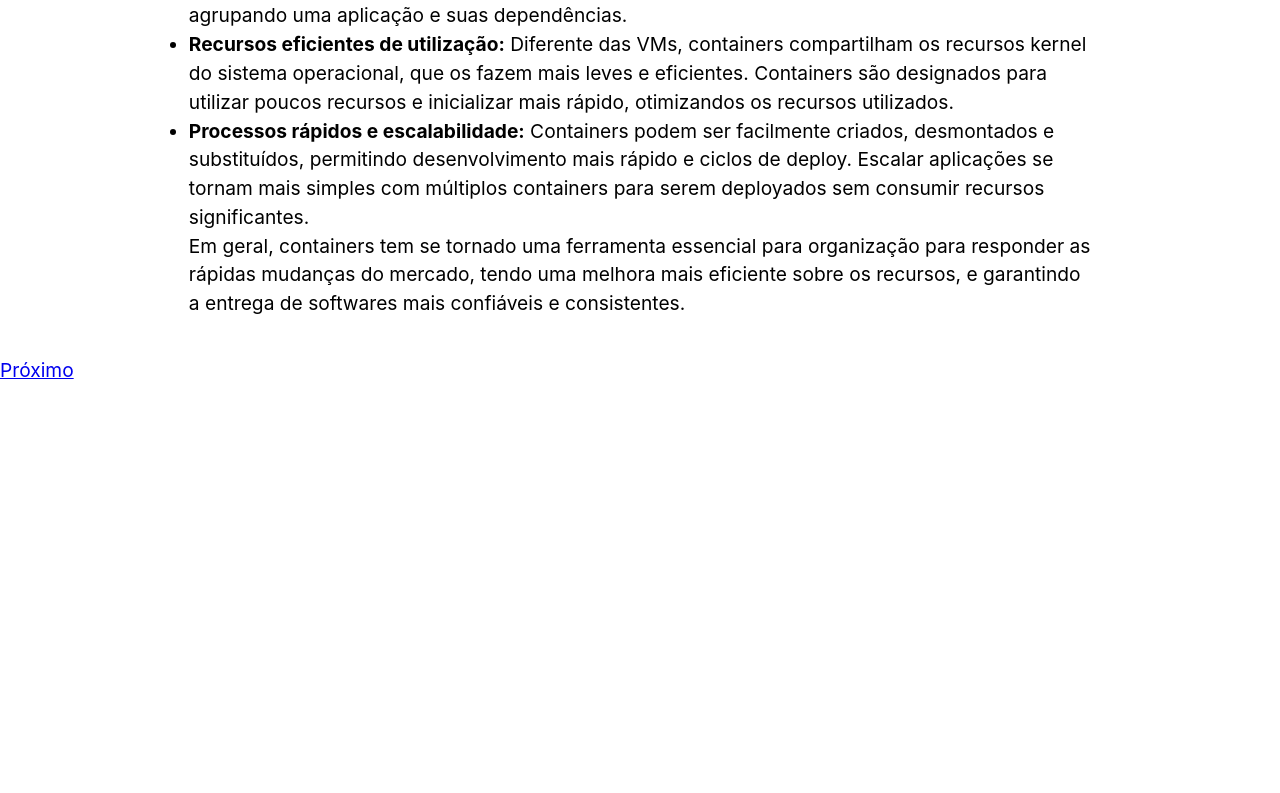
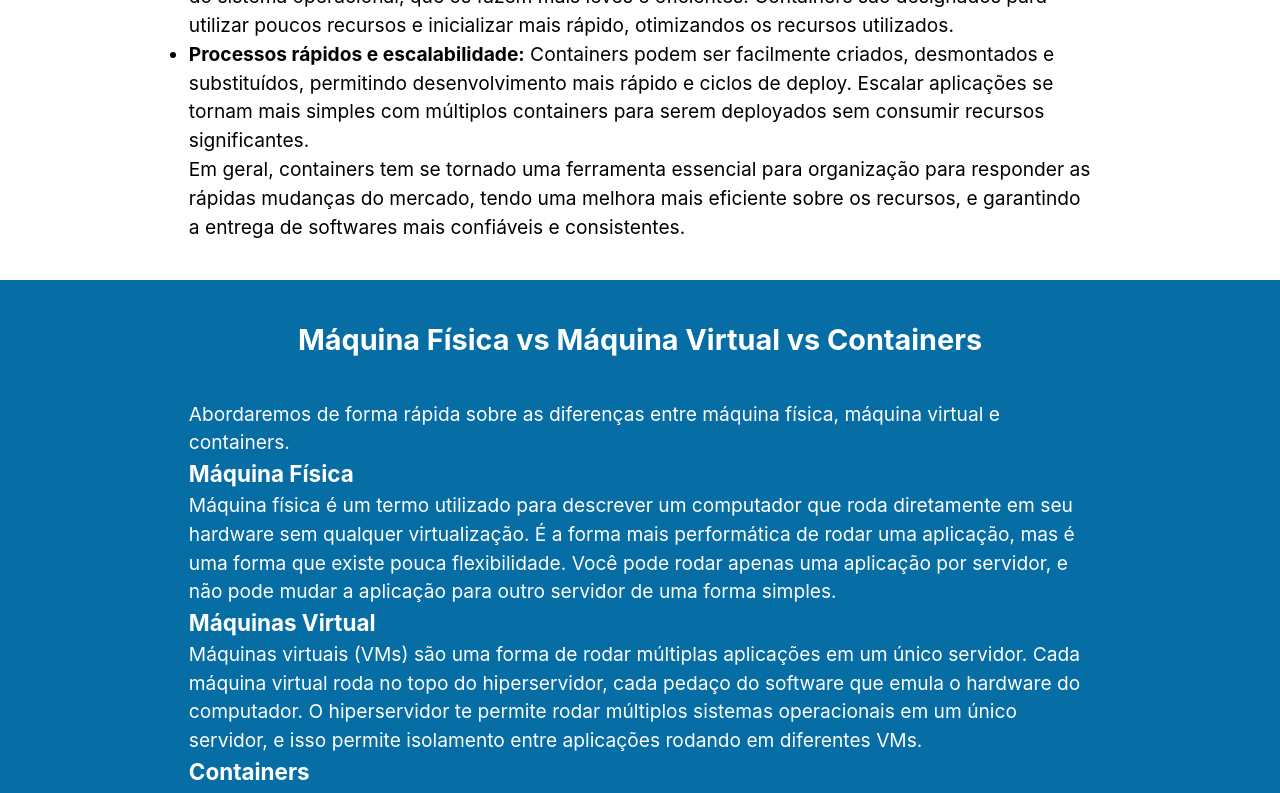
Before and after one commit to cpwaldow/introducao-docker, a React (Vite) app: page /introduction in a window 1280 px wide. Shown: the part 2000-2793 px from the top of the page. Before the commit the page ends 2385 px from the top, so only its background shows below. Built offline with nearby package versions, Linux system fonts and the light colour scheme.

Commit message:
feat: finish introduction content

```diff
--- a/src/components/Summary.tsx
+++ b/src/components/Summary.tsx
@@ -11,7 +11,7 @@ const Summary = () => {
         <ul>
           <li>Docker e Containers</li>
           <li>Por que precisamos de Containers?</li>
-          <li>Computador Físico vs Máquina Virtual vs Containers</li>
+          <li>Máquina Física vs Máquina Virtual vs Containers</li>
           <li>Docker e OCI</li>
         </ul>
         <li>
--- a/src/pages/Introduction.tsx
+++ b/src/pages/Introduction.tsx
@@ -3,6 +3,7 @@ import ContentBox from '../components/ContentBox';
 import Title from '../components/Title';
 
 const Introduction = () => {
+  const blue = 'var(--main-blue)';
   return (
     <>
       <header>
@@ -10,7 +11,7 @@ const Introduction = () => {
       </header>
       <main>
         <Title title='Docker e Containers' />
-        <ContentBox background='var(--main-blue)' color='white'>
+        <ContentBox background={blue} color='white'>
           <p>
             Docker é uma plataforma que simplifica o processo de criar,
             implantar, e gerenciar containers. Isso garante a desenvolvedores e
@@ -20,8 +21,7 @@ const Introduction = () => {
             container, que podem ser distribuídos e rodar consistentemente em
             qualquer ambiente que suporta Docker.
           </p>
-        </ContentBox>
-        <ContentBox background='var(--main-blue)' color='white'>
+
           <p>
             Docker é uma plataforma que simplifica o processo de criar,
             implantar, e gerenciar containers. Isso garante a desenvolvedores e
@@ -142,6 +142,97 @@ const Introduction = () => {
             softwares mais confiáveis e consistentes.
           </p>
         </ContentBox>
+        <ContentBox
+          background={blue}
+          subtitle='Máquina Física vs Máquina Virtual vs Containers'
+          color='white'
+        >
+          <p>
+            Abordaremos de forma rápida sobre as diferenças entre máquina
+            física, máquina virtual e containers.
+          </p>
+          <h3>Máquina Física</h3>
+          <p>
+            Máquina física é um termo utilizado para descrever um computador que
+            roda diretamente em seu hardware sem qualquer virtualização. É a
+            forma mais performática de rodar uma aplicação, mas é uma forma que
+            existe pouca flexibilidade. Você pode rodar apenas uma aplicação por
+            servidor, e não pode mudar a aplicação para outro servidor de uma
+            forma simples.
+          </p>
+          <h3>Máquinas Virtual</h3>
+          <p>
+            Máquinas virtuais (VMs) são uma forma de rodar múltiplas aplicações
+            em um único servidor. Cada máquina virtual roda no topo do
+            hiperservidor, cada pedaço do software que emula o hardware do
+            computador. O hiperservidor te permite rodar múltiplos sistemas
+            operacionais em um único servidor, e isso permite isolamento entre
+            aplicações rodando em diferentes VMs.
+          </p>
+          <h3>Containers</h3>
+          <p>
+            Containers são uma forma de rodar múltiplas aplicações em um único
+            servidor sem a sobrecarga de um hiperservidor. Cada container roda
+            no topo do motos do container. O motor do container te permite rodar
+            múltiplas aplicações em um único servidor, e também permite
+            isolamento entre as aplicações rodando em diferentes containers.
+          </p>
+        </ContentBox>
+        <ContentBox subtitle='Docker e OCI'>
+          <p>
+            <a href='https://opencontainers.org/'>
+              Iniciativa de Containers Abertos
+            </a>{' '}
+            ou <i>Open Container Initiative (OCI)</i>, é um Projeto da Fundação
+            Linux que mira a criar padrões de mercado para formato de containers
+            e tempos de execução. Seu objetivo principal é garantir a
+            compatibilidade e interoperabilidade dos containers entre ambientes
+            através de especificações técnicas definidas.
+          </p>
+          <h3>Papel do Docker na OCI</h3>
+          <p>
+            Docker é um dos membros fundadores da OCI, e desempenhou um papel
+            fundamental na definição dos padrões para formatos de containers e
+            tempos de execução. Inicialmente, Docker desenvolveu que tempos de
+            execução de containers (Docker Engine) e formato de imagem (Docker
+            Image) que serve como base para as especificações da OCI.
+          </p>
+          <h3>Especificações OCI</h3>
+          <p>OCI tem duas especificaçÕes principais:</p>
+          <ul>
+            <li>
+              <b>Especificação de Tempo de Execução (runtime-spec):</b> Isso
+              define as especificações para executar um container com uma
+              tecnologia isolada, similar a um motor de container. O tempo de
+              execução do container construindo pelo Docker, chamado
+              "conteinerização", tem guiado o desenvolvimento do runtime-spec
+              OCI.
+            </li>
+            <li>
+              <b>Especificação de imagem (image-spec):</b> Isso define a o
+              formato da imagem do container, que descreve os conteúdos do
+              container e podem ser rodados pelo tempo de execução compatível
+            </li>
+          </ul>
+          <h3>Compatibilidade entre Docker e OCI</h3>
+          <p>
+            Docker continua comprometido a dar suporte às especificações do OCI
+            e, desde o envolvimento na OCI, tem seu software continuamente
+            atualizadas para ser compilado com os padrões OCI. Tempo de execução
+            e formato da imagem nos containers Docker são completamente
+            compatíveis com as especificações OCI, permitindo containers Docker
+            serem rodados por tempo de execução de outros compiladores de
+            containers OCI e vice e versa.
+          </p>
+          <p>
+            Em resumo, Docker e OCI trabalham juntos para manter a qualidade e
+            compatibilidade com os padrões do mercado. Docker tem mantido um
+            papel importante no desenvolvimento das especificações da OCI,
+            garantindo que o ecossistema permanece saudável, operante, e
+            acessível para uma ampla variedade de usuários e plataformas no
+            mercado.
+          </p>
+        </ContentBox>
       </main>
       <footer>
         <Link to='/technologies'>Próximo</Link>
```
